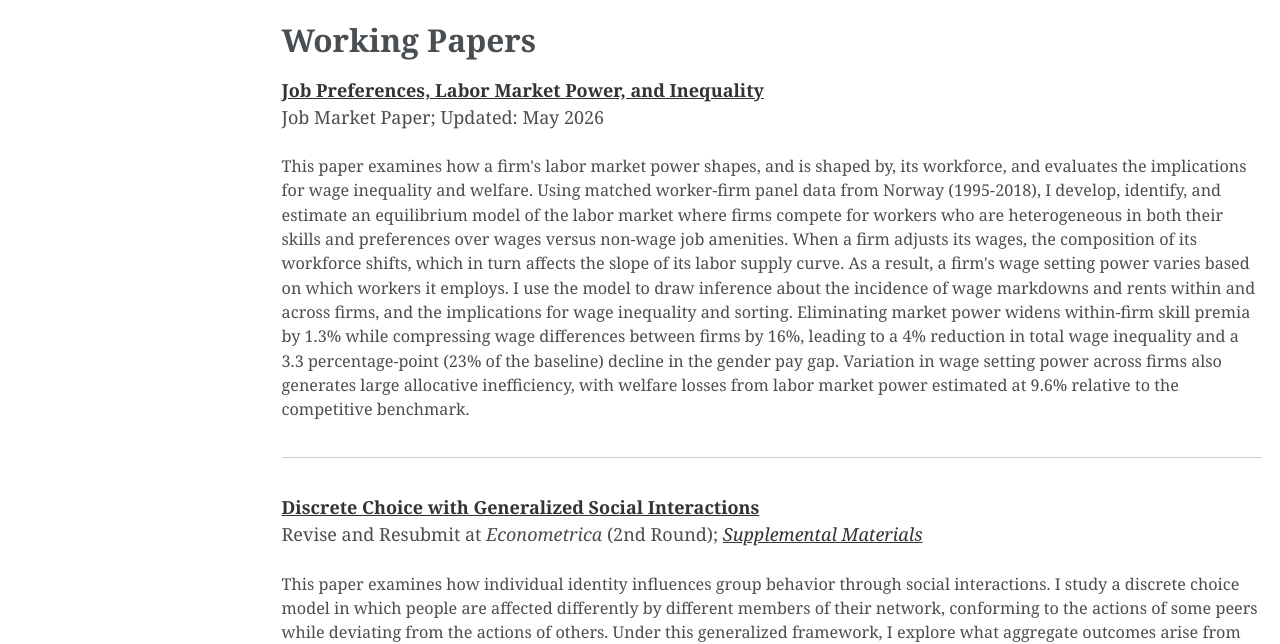
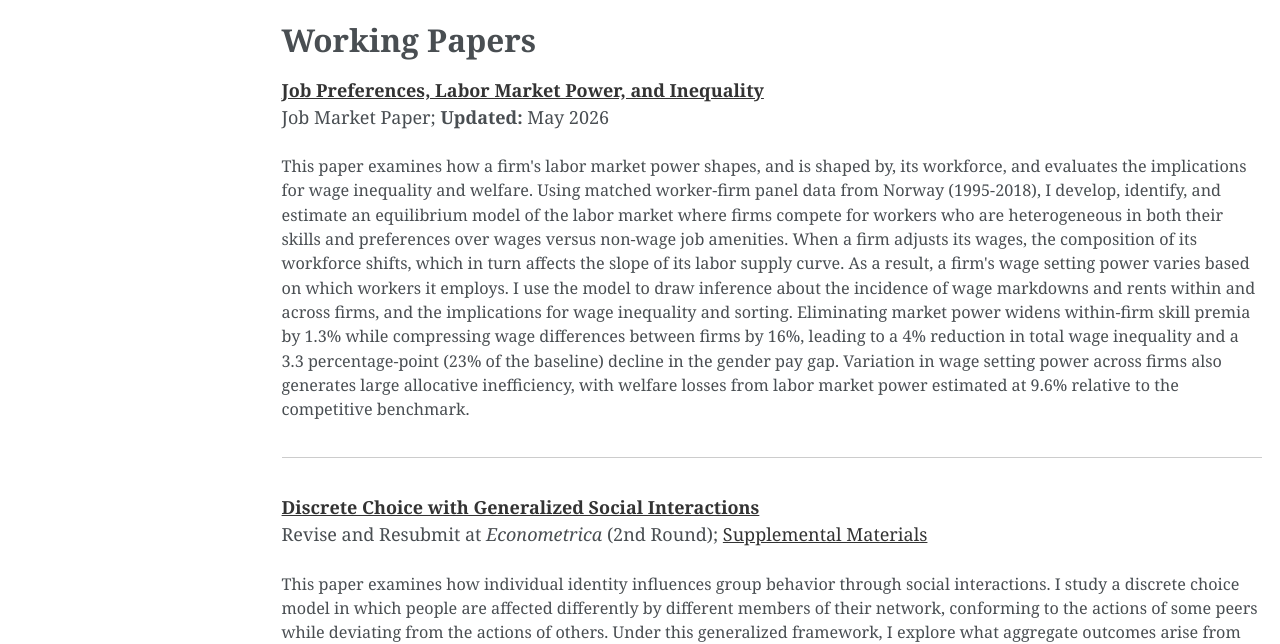
Before and after one commit to ovolpe/ovolpe.github.io, a Jekyll site: the page built from _pages/research.md, in a window 1280 px wide. Shown: the part 142-786 px from the top of the page. Built offline with Jekyll 4.4.1, drawn with Linux system fonts in a browser that asks for light colours.

```diff
--- a/_pages/research.md
+++ b/_pages/research.md
@@ -9,7 +9,7 @@ author_profile: false
 ## <span style="font-size: 1.4em;">Working Papers</span>
 
 [**Job Preferences, Labor Market Power, and Inequality**](/files/jmp.pdf) <br>
-Job Market Paper; Updated: May 2026<br>
+Job Market Paper; **Updated:** May 2026<br>
 
 <p style="font-size: 0.9em;">
 This paper examines how a firm's labor market power shapes, and is shaped by, its workforce, and evaluates the implications for wage inequality and welfare. Using matched worker-firm panel data from Norway (1995-2018), I develop, identify, and estimate an equilibrium model of the labor market where firms compete for workers who are heterogeneous in both their skills and preferences over wages versus non-wage job amenities. When a firm adjusts its wages, the composition of its workforce shifts, which in turn affects the slope of its labor supply curve. As a result, a firm's wage setting power varies based on which workers it employs. I use the model to draw inference about the incidence of wage markdowns and rents within and across firms, and the implications for wage inequality and sorting. Eliminating market power widens within-firm skill premia by 1.3% while compressing wage differences between firms by 16%, leading to a 4% reduction in total wage inequality and a 3.3 percentage-point (23% of the baseline) decline in the gender pay gap. Variation in wage setting power across firms also generates large allocative inefficiency, with welfare losses from labor market power estimated at 9.6% relative to the competitive benchmark.
@@ -18,7 +18,7 @@ This paper examines how a firm's labor market power shapes, and is shaped by, it
 <hr style="margin: 2em 0; border: none; border-top: 1px solid #ccc;">
 
 [**Discrete Choice with Generalized Social Interactions**](/files/dcwgsi2025.pdf) <br>
-Revise and Resubmit at _Econometrica_ (2nd Round); [*Supplemental Materials*](/files/dcwgsi_supplement.pdf)<br>
+Revise and Resubmit at _Econometrica_ (2nd Round); [Supplemental Materials](/files/dcwgsi_supplement.pdf)<br>
 
 <p style="font-size: 0.9em;">
 This paper examines how individual identity influences group behavior through social interactions. I study a discrete choice model in which people are affected differently by different members of their network, conforming to the actions of some peers while deviating from the actions of others. Under this generalized framework, I explore what aggregate outcomes arise from noncooperative decisionmaking. I analyze uniqueness and stability of equilibria, and I characterize how negative spillovers impact social welfare. I then show how to take the model to data, introducing a novel identification strategy that leverages within-network variation in individual characteristics to account for unobserved network effects. I also show how to construct internal instruments to overcome the issue of measurement error, which is a primary source of endogeneity in models with incomplete information. Lastly, I apply my method to data from the large-scale education experiment Project STAR, where I find strong evidence that classroom peer effects differ by gender.
```
